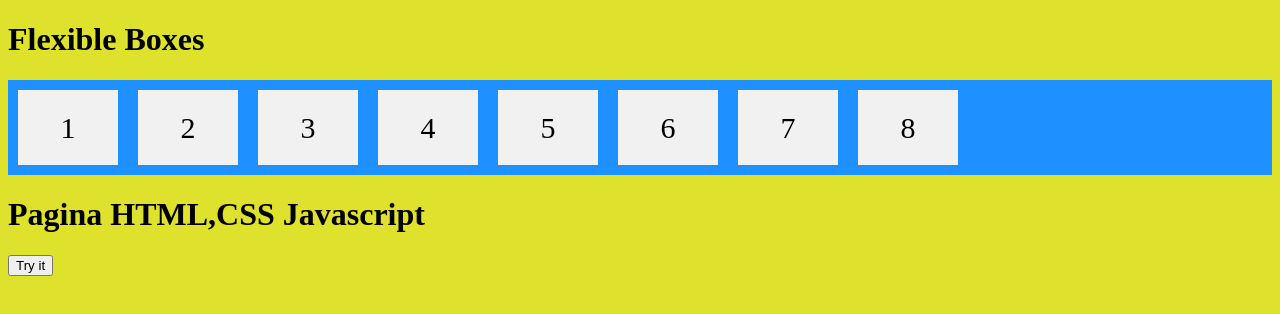
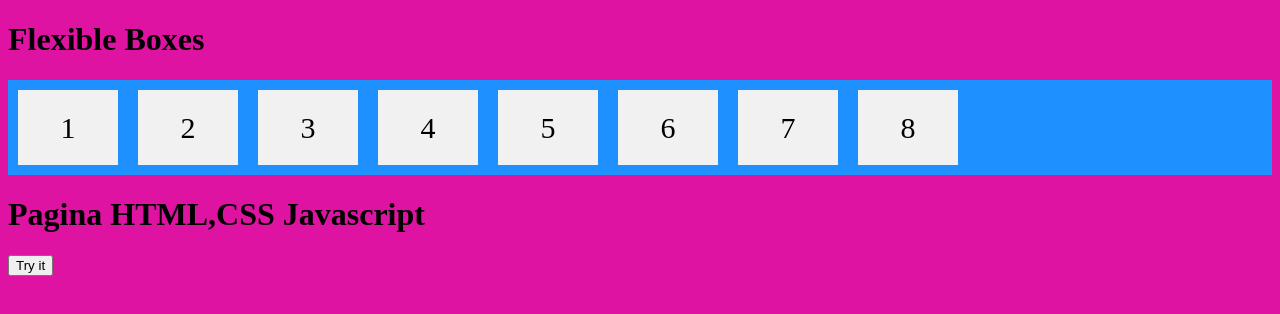
Before and after one commit to anaju68/webpage, a plain HTML site: page index.html in a window 1280 px wide. Drawn offline with Linux system fonts and the light colour scheme.

Commit message:
ggggggggg

```diff
--- a/style.css
+++ b/style.css
@@ -1,5 +1,5 @@
 body{
-    background-color: rgb(223, 226, 45);
+    background-color: rgb(223, 19, 162);
 }
 
 .flex-container {
```
